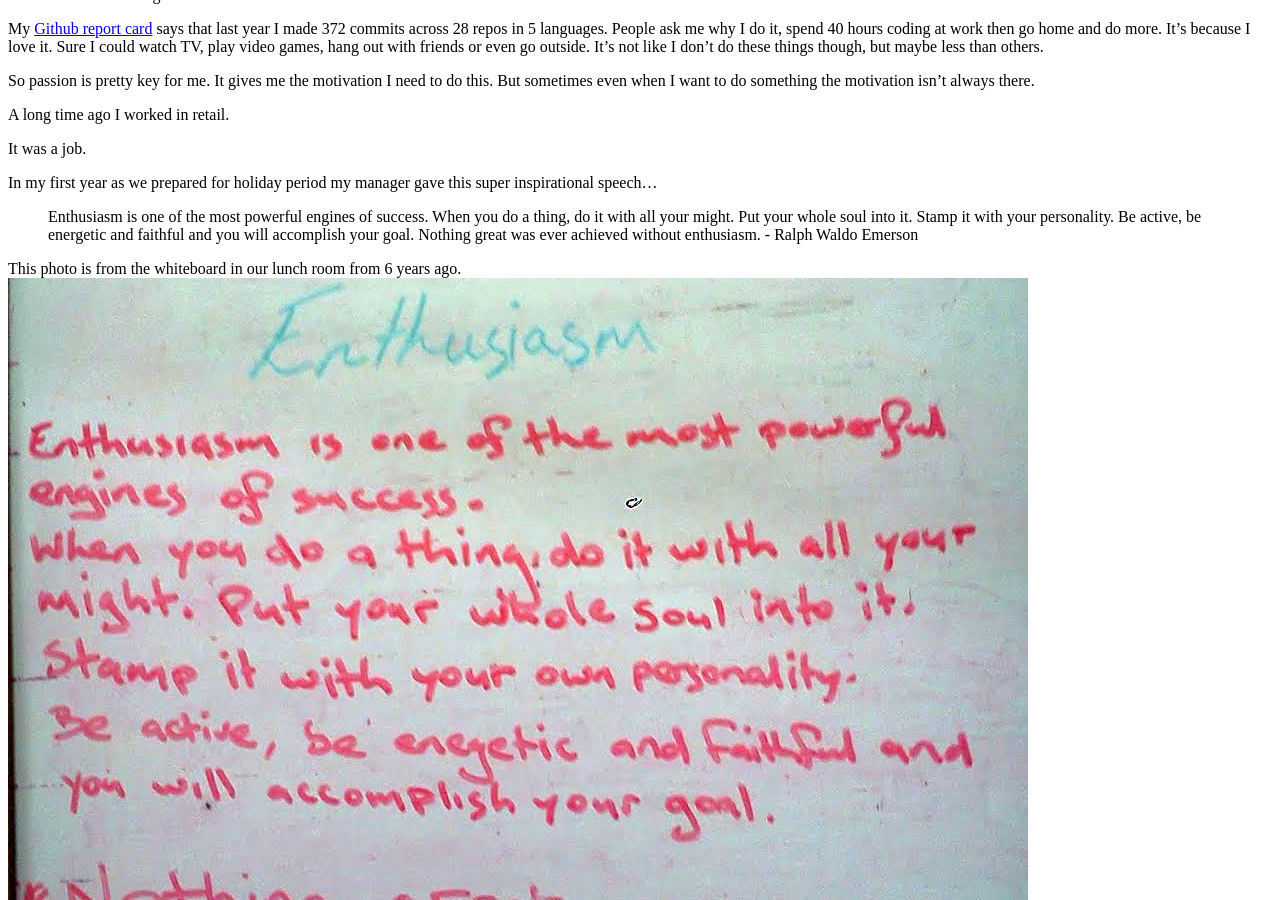
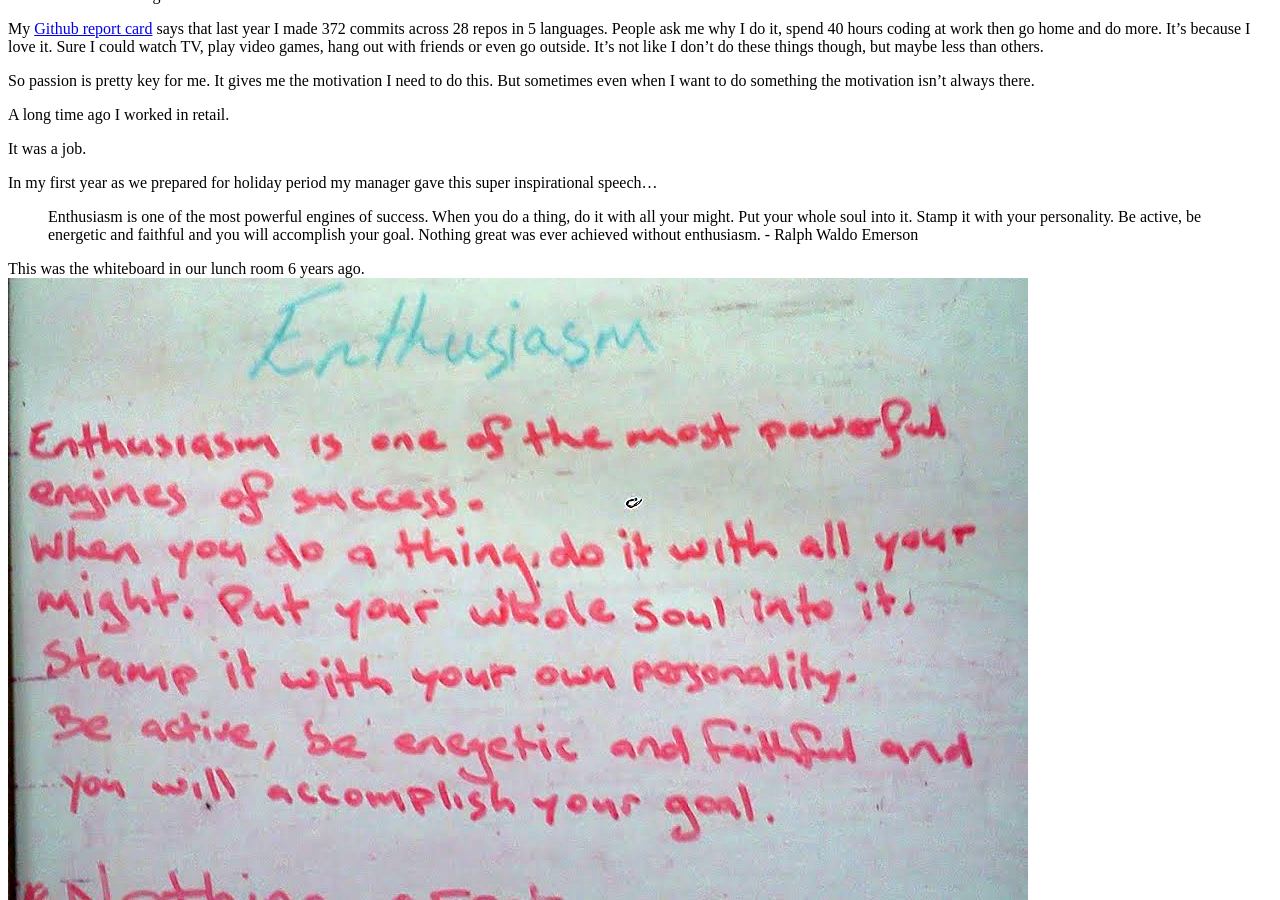
Before and after one commit to foopod/blog-2.0, a Jekyll site: the page built from _posts/2017-02-07-self-taught.md, in a window 1280 px wide and 900 px high, scrolled down 523 px. Built offline with Jekyll 4.4.1, drawn with Linux system fonts in a browser that asks for light colours; nearby versions of some CDN libraries; some web fonts are replaced; comment, search, counter and statistics services are not loaded.

Commit message:
Update 2017-02-07-self-taught.md

```diff
--- a/_posts/2017-02-07-self-taught.md
+++ b/_posts/2017-02-07-self-taught.md
@@ -25,7 +25,7 @@ In my first year as we prepared for holiday period my manager gave this super in
 
 >Enthusiasm is one of the most powerful engines of success. When you do a thing, do it with all your might. Put your whole soul into it. Stamp it with your personality. Be active, be energetic and faithful and you will accomplish your goal. Nothing great was ever achieved without enthusiasm. - Ralph Waldo Emerson
 
-This photo is from the whiteboard in our lunch room from 6 years ago.
+This was the whiteboard in our lunch room 6 years ago.
 <img src="/public/images/enthusiasm.png"/>
 
 It stuck with me ever since. It is hard for me to find motivation, sometimes even with things that I love. But going head first at 110% is something I find easier to do. It's hard to be passionate about everything, especially the more tedious parts of a project. But you know what they say?
```
